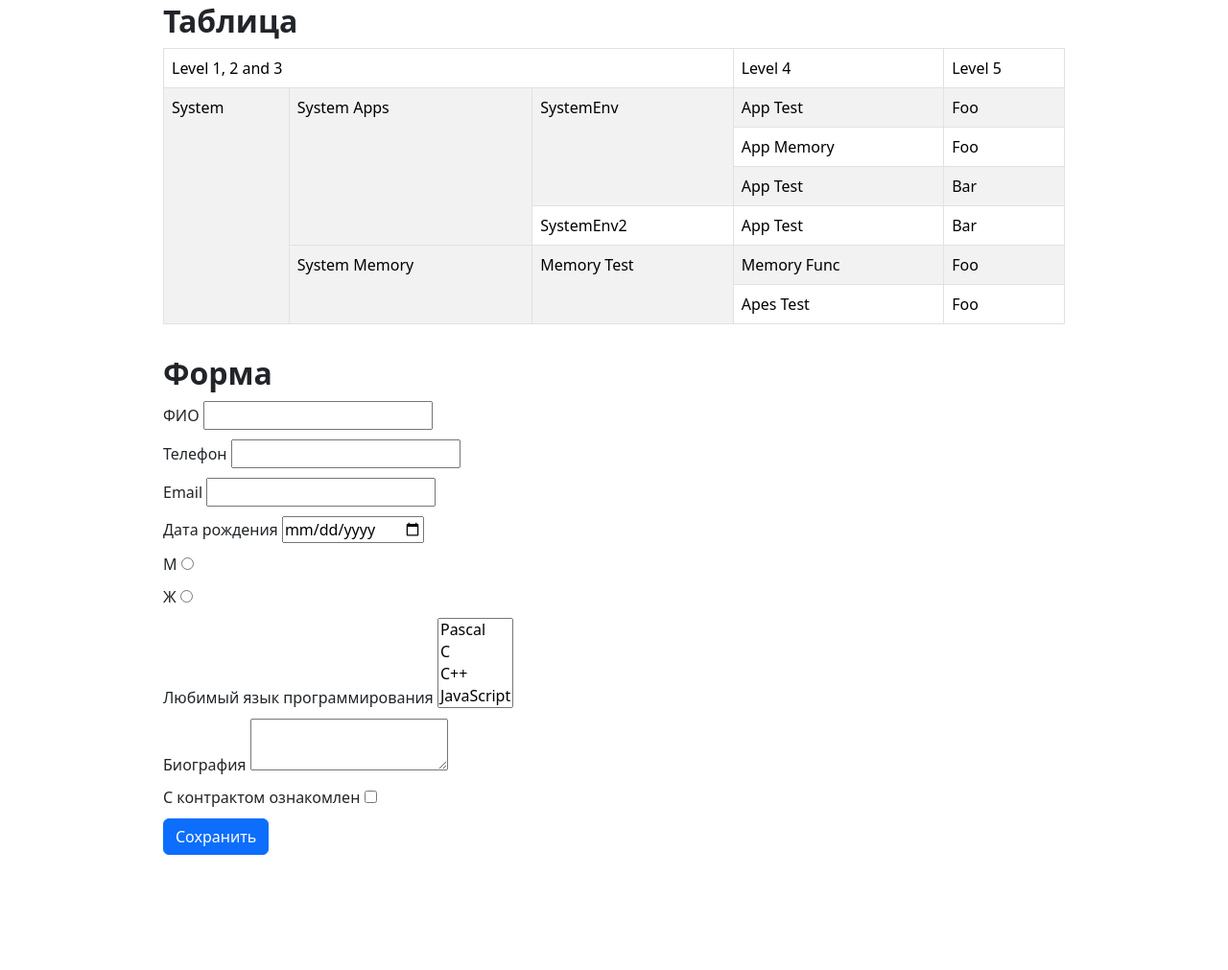
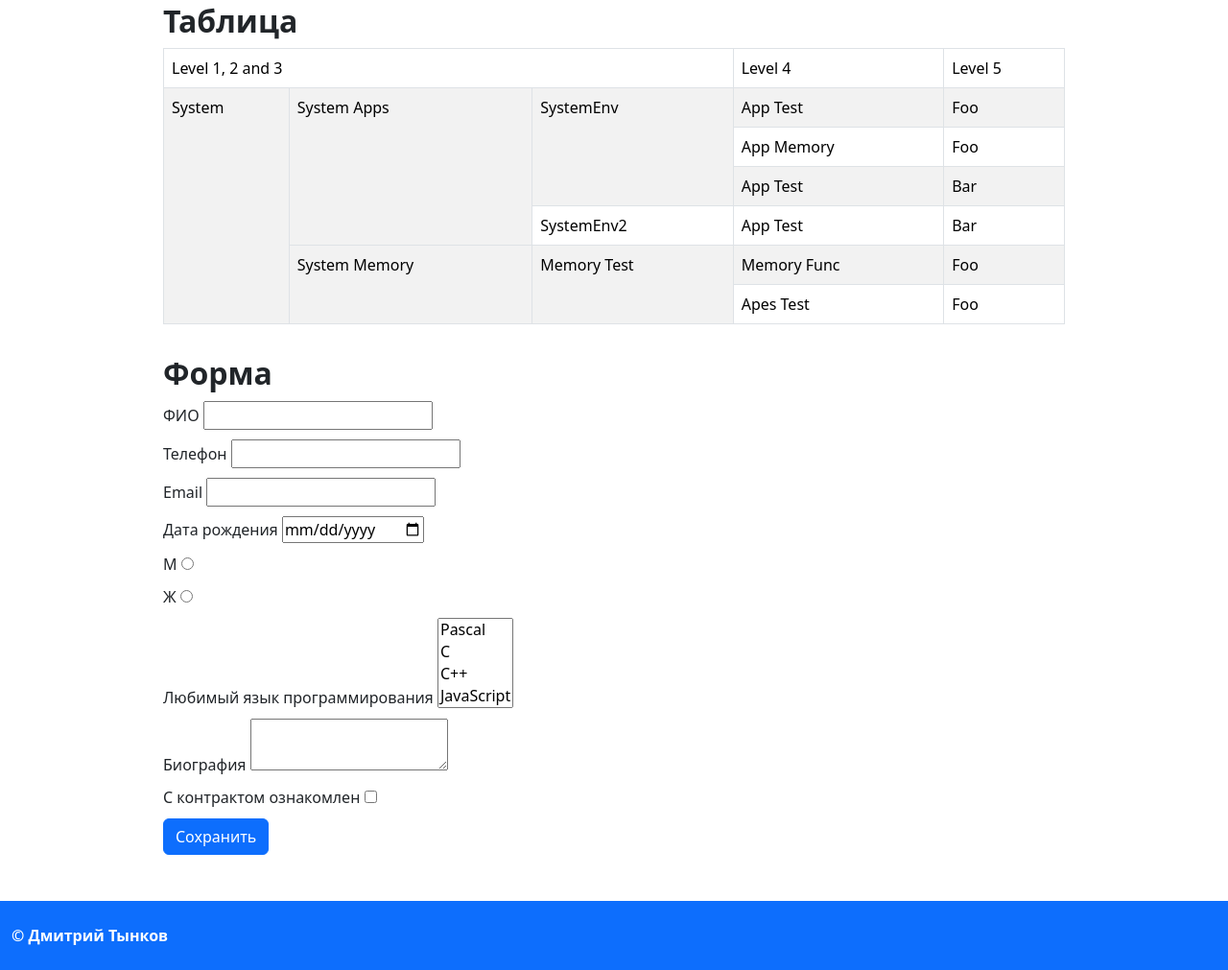
Before and after one commit to kalisdevt/task4, a plain HTML site: page index.html in a window 1280 px wide. Shown: the part 1241-2252 px from the top of the page at 96% size. Before the commit the page ends 2180 px from the top, so only its background shows below. Drawn offline with nearby package versions, Linux system fonts and the light colour scheme.

Commit message:
Add files via upload

```diff
--- a/index.html
+++ b/index.html
@@ -165,6 +165,12 @@
         </div>
     </main>
 
+    <footer class="bg-primary text-white py-4 font-weight-bold">
+        <div class="container-fluid">
+            &copy; Дмитрий Тынков
+        </div>
+    </footer>
+
     <map name="map">
         <area shape="circle" coords="75,75,75" href="https://kubsu.ru">
         <area shape="rect" coords="20,20,20,20" href="https://ya.ru" alt="">
```
